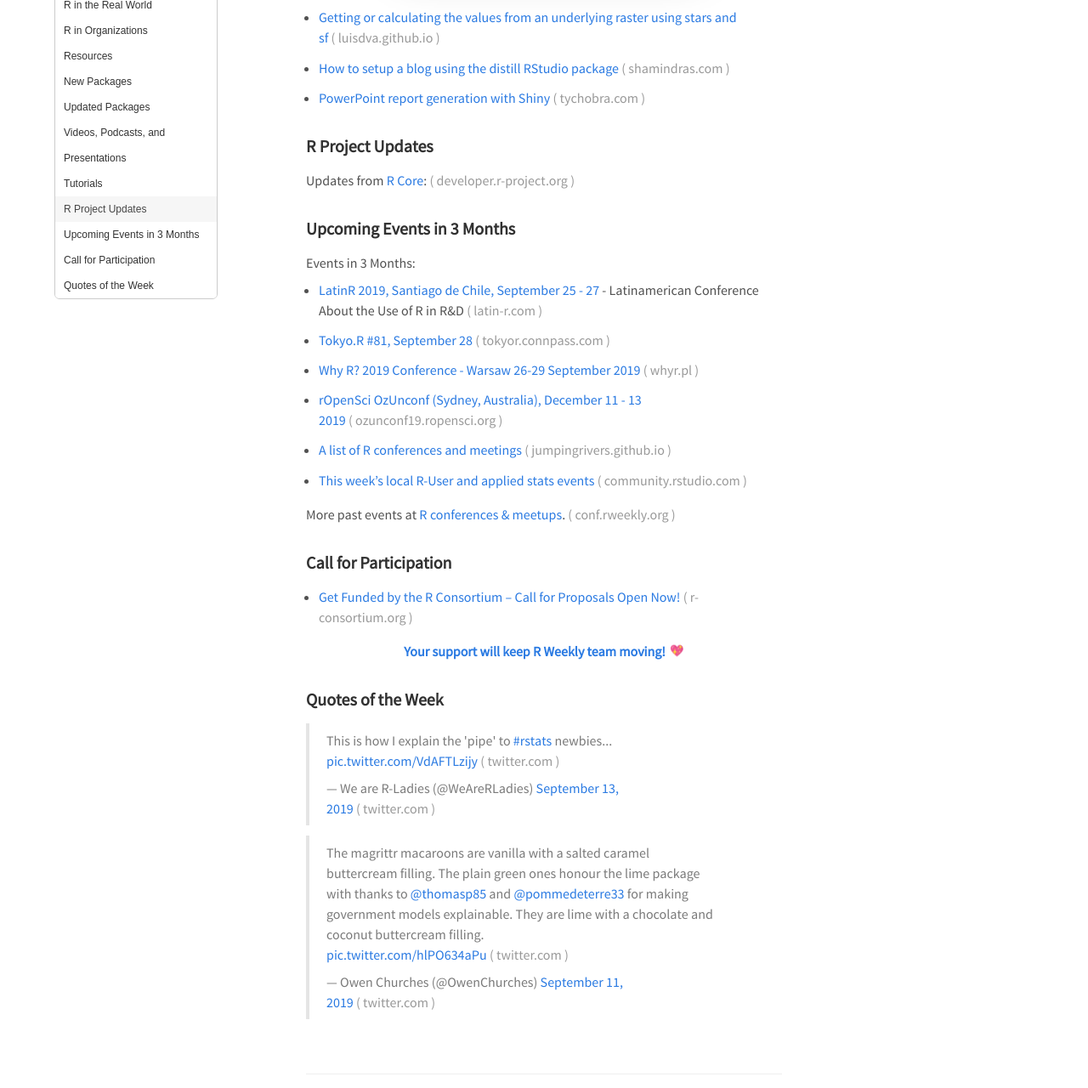
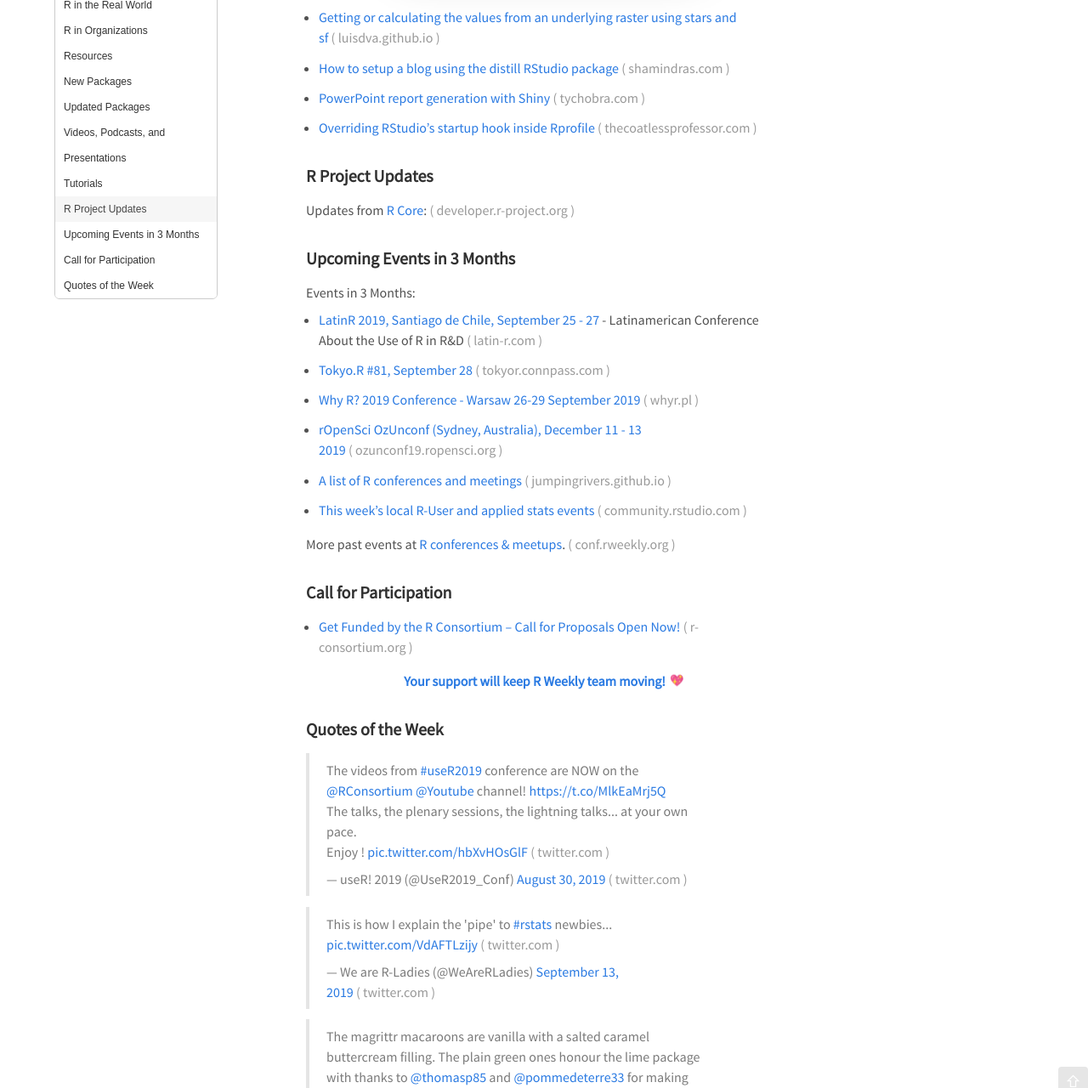
Before and after one commit to rweekly/rweekly.org, a Jekyll site: the page built from draft.md, in a window 1280 px wide and 1400 px high, scrolled down 5584 px, cut to the strip 120-1400 px from the top of the window. Shown: the whole strip at 85% size. Built offline with Jekyll 4.4.1, drawn with Linux system fonts in a browser that asks for light colours; emoji names are drawn with the system emoji font; comment, search, counter and statistics services are not loaded; some of the changed text lies outside the part shown.

Commit message:
cleanup, draft ready

```diff
--- a/draft.md
+++ b/draft.md
@@ -19,7 +19,7 @@
 
 ![Built-in colour names in R](https://raw.githubusercontent.com/rweekly/image/master/2019-09-16/ggforceExperiment-2.png)
 
-+ [pins: Pin, Discover and Share Resources](https://blog.rstudio.com/2019/09/09/pin-discover-and-share-resources/)
++ [{pins}: Pin, Discover and Share Resources](https://blog.rstudio.com/2019/09/09/pin-discover-and-share-resources/)
 
 + [R Community Explorer – R User Groups](https://www.r-consortium.org/blog/2019/09/09/r-community-explorer-r-user-groups)
 
@@ -71,7 +71,7 @@
 
 + [Quick exploration of dagitty and ggdag packages for using DAGs in causal analyses.](https://paoloeusebi.blog/2019/08/06/causal-inference-with-dags-in-r/)
 
-+ [Bootstrapping lowess (not loess :) with the tidyverse.](https://www.landonlehman.com/post/bootstrapping-lowess/)
++ [Bootstrapping lowess (not loess :) with the tidyverse](https://www.landonlehman.com/post/bootstrapping-lowess/)
 
 + [Visualizing Locke and Mill: a tidytext analysis](https://sethdobson.netlify.com/2019/07/24/visualizing-locke-and-mill-a-tidytext-analysis/)
 
@@ -139,7 +139,7 @@
 
 + [{shinysense} 0.2.0: Easier method for getting up and running with basic demos](https://github.com/nstrayer/shinysense)
 
-+ [{mmetrics} 0.3.0: Easy Computation of Marketing Metrics with Different Analysis Axis.](https://y-bar.github.io/mmetrics/)
++ [{mmetrics} 0.3.0: Easy Computation of Marketing Metrics with Different Analysis Axis](https://y-bar.github.io/mmetrics/)
 
 + [{pinp} 0.0.8: Bugfix](http://dirk.eddelbuettel.com/blog/2019/09/08#pinp_0.0.8)
 
@@ -179,6 +179,8 @@
 
 + [PowerPoint report generation with Shiny](https://www.tychobra.com/posts/2019_07_29_ppt_report_generation/)
 
++ [Overriding RStudio's startup hook inside Rprofile](https://thecoatlessprofessor.com/programming/r/overriding-rstudios-startup-hook-inside-rprofile/)
+
 <!--<div class="post-more-begin></div><div class="post-more-end"></div>-->
 
 ###  R Project Updates
@@ -211,6 +213,8 @@
 
 ###  Quotes of the Week
 
+<blockquote class="twitter-tweet"><p lang="en" dir="ltr">The videos from <a href="https://twitter.com/hashtag/useR2019?src=hash&amp;ref_src=twsrc%5Etfw">#useR2019</a> conference are NOW on the <a href="https://twitter.com/RConsortium?ref_src=twsrc%5Etfw">@RConsortium</a> <a href="https://twitter.com/YouTube?ref_src=twsrc%5Etfw">@Youtube</a> channel! <a href="https://t.co/MlkEaMrj5Q">https://t.co/MlkEaMrj5Q</a><br>The talks, the plenary sessions, the lightning talks... at your own pace.<br>Enjoy ! <a href="https://t.co/hbXvHOsGlF">pic.twitter.com/hbXvHOsGlF</a></p>&mdash; useR! 2019 (@UseR2019_Conf) <a href="https://twitter.com/UseR2019_Conf/status/1167525447694991360?ref_src=twsrc%5Etfw">August 30, 2019</a></blockquote> <script async src="https://platform.twitter.com/widgets.js" charset="utf-8"></script>
+
 <blockquote class="twitter-tweet"><p lang="en" dir="ltr">This is how I explain the &#39;pipe&#39; to <a href="https://twitter.com/hashtag/rstats?src=hash&amp;ref_src=twsrc%5Etfw">#rstats</a> newbies... <a href="https://t.co/VdAFTLzijy">pic.twitter.com/VdAFTLzijy</a></p>&mdash; We are R-Ladies (@WeAreRLadies) <a href="https://twitter.com/WeAreRLadies/status/1172576445794803713?ref_src=twsrc%5Etfw">September 13, 2019</a></blockquote> <script async src="https://platform.twitter.com/widgets.js" charset="utf-8"></script>
 
 <blockquote class="twitter-tweet"><p lang="en" dir="ltr">The magrittr macaroons are vanilla with a salted caramel buttercream filling. The plain green ones honour the lime package with thanks to <a href="https://twitter.com/thomasp85?ref_src=twsrc%5Etfw">@thomasp85</a> and <a href="https://twitter.com/pommedeterre33?ref_src=twsrc%5Etfw">@pommedeterre33</a> for making government models explainable. They are lime with a chocolate and coconut buttercream filling. <a href="https://t.co/hlPO634aPu">pic.twitter.com/hlPO634aPu</a></p>&mdash; Owen Churches (@OwenChurches) <a href="https://twitter.com/OwenChurches/status/1171589169467887616?ref_src=twsrc%5Etfw">September 11, 2019</a></blockquote> <script async src="https://platform.twitter.com/widgets.js" charset="utf-8"></script>
```
